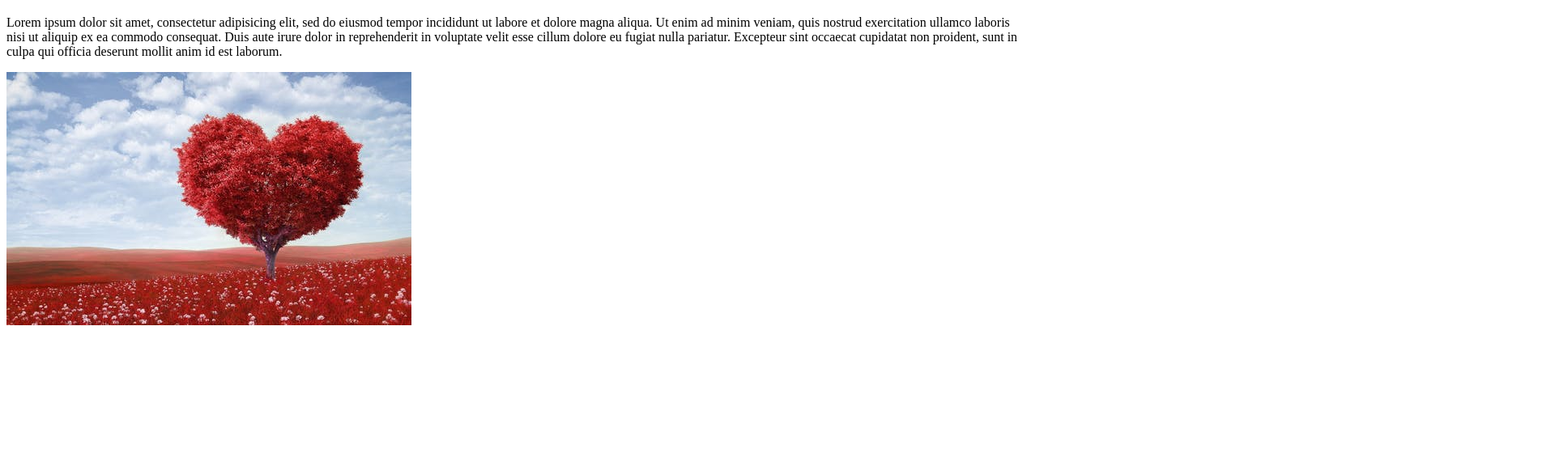
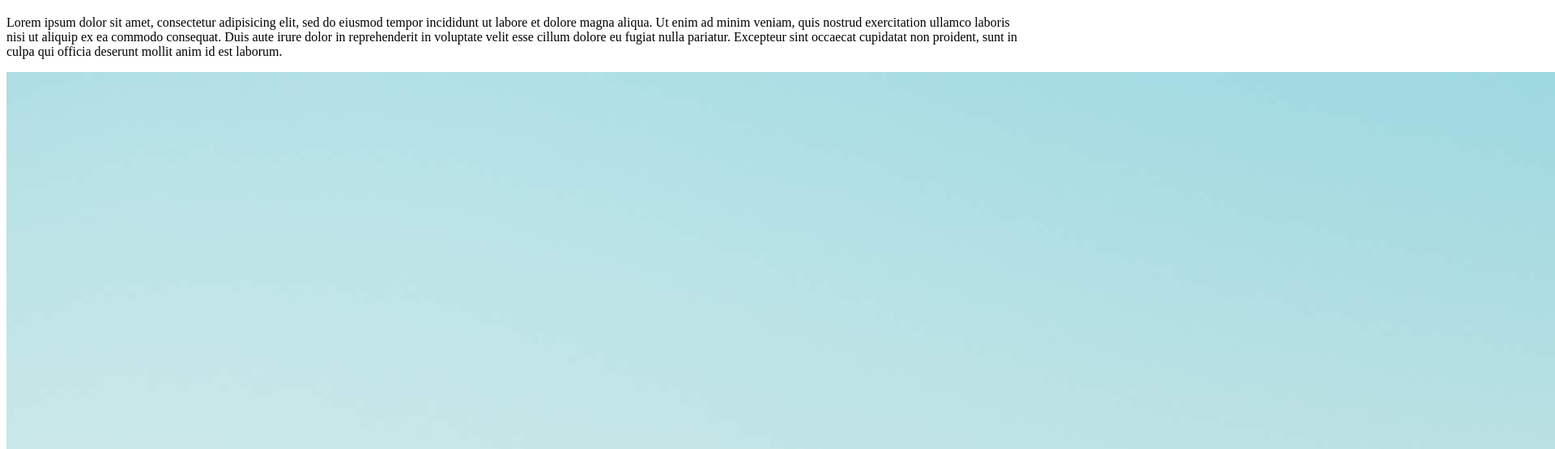
Before and after one commit to NRJaggers/MEGAtest, a plain HTML site: page index.html in a window 1280 px wide. Shown: the part 61-616 px from the top of the page at 81% size, 1920 px wide, since content can reach past the window. Drawn offline with Linux system fonts and the light colour scheme.

Commit message:
One more time

```diff
--- a/index.html
+++ b/index.html
@@ -9,7 +9,7 @@
   <body>
     <h1> This is my heading (Number 1) </h1>
     <p>Lorem ipsum dolor sit amet, consectetur adipisicing elit, sed do eiusmod tempor incididunt ut labore et dolore magna aliqua. Ut enim ad minim veniam, quis nostrud exercitation ullamco laboris nisi ut aliquip ex ea commodo consequat. Duis aute irure dolor in reprehenderit in voluptate velit esse cillum dolore eu fugiat nulla pariatur. Excepteur sint occaecat cupidatat non proident, sunt in culpa qui officia deserunt mollit anim id est laborum.</p>
-    <img src="images/prettyBASICpic.jpeg" alt="Discription for blind people">
+    <img src="images/IMG_1030.JPG" alt="Discription for blind people">
   </body>
 
 </html>
```
